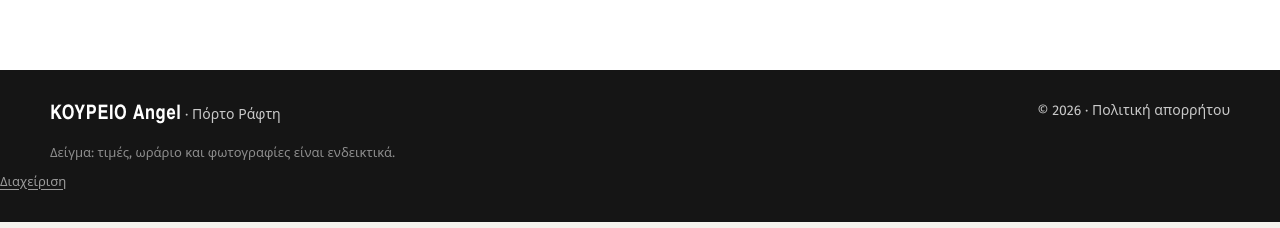
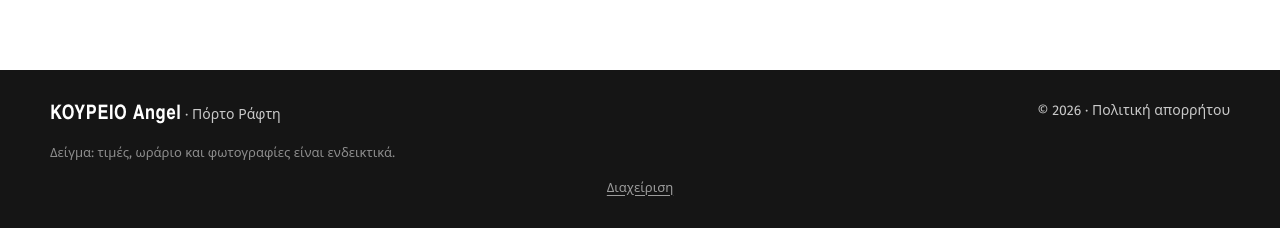
Before and after one commit to alican-capraz/Angel-demo, a plain HTML site: page angel-1-mavi.html in a window 1280 px wide. Shown: the part 3251-3479 px from the top of the page. Drawn offline with Linux system fonts and the light colour scheme; a web font is replaced by a local one.

Commit message:
Center the admin link at the bottom of every page
Co-Authored-By: Claude Opus 5.5 <noreply@anthropic.com>
Claude-Session: https://claude.ai/code/session_01BCyRyiZuawwbRkPmiJLsau

```diff
--- a/angel-1-mavi.html
+++ b/angel-1-mavi.html
@@ -667,6 +667,7 @@ const CONFIG = {
 
 
 
+
 <!--ADMIN--><style>:root{--adm-accent:#1d4fc4}</style>
 <script>
 /* Angel demo yönetim paneli: site içinde açılan pencere. Müşteri tarafıyla aynı demo verisini kullanır. */
@@ -1008,12 +1009,12 @@ const CONFIG = {
   }
 
   /* ---------- giriş noktası: altbilgide link + #admin ---------- */
-  const foot = document.querySelector("footer .foot, footer .wrap, footer");
+  const foot = document.querySelector("footer");
   if (foot) {
     const a = document.createElement("a"); a.href = "#admin"; a.className = "adm-link";
     const setTxt = () => { a.textContent = L() === "en" ? "Admin" : "Διαχείριση"; };
     setTxt(); new MutationObserver(setTxt).observe(document.documentElement, { attributes: true, attributeFilter: ["lang"] });
-    const wrapEl = document.createElement("div"); wrapEl.style.cssText = "margin-top:8px;font-size:13px"; wrapEl.appendChild(a); foot.appendChild(wrapEl);
+    const wrapEl = document.createElement("div"); wrapEl.style.cssText = "display:block;width:100%;text-align:center;margin-top:14px;font-size:13px"; wrapEl.appendChild(a); foot.appendChild(wrapEl);
     a.addEventListener("click", e => { e.preventDefault(); open(); });
   }
   if (location.hash === "#admin") open();
```
Also changed, not shown: angel-2-sade.html (+3 -2 lines), angel-3-klasik.html (+3 -2 lines), angel-4-vintage.html (+3 -2 lines), angel-5-oldmoney.html (+3 -2 lines).
